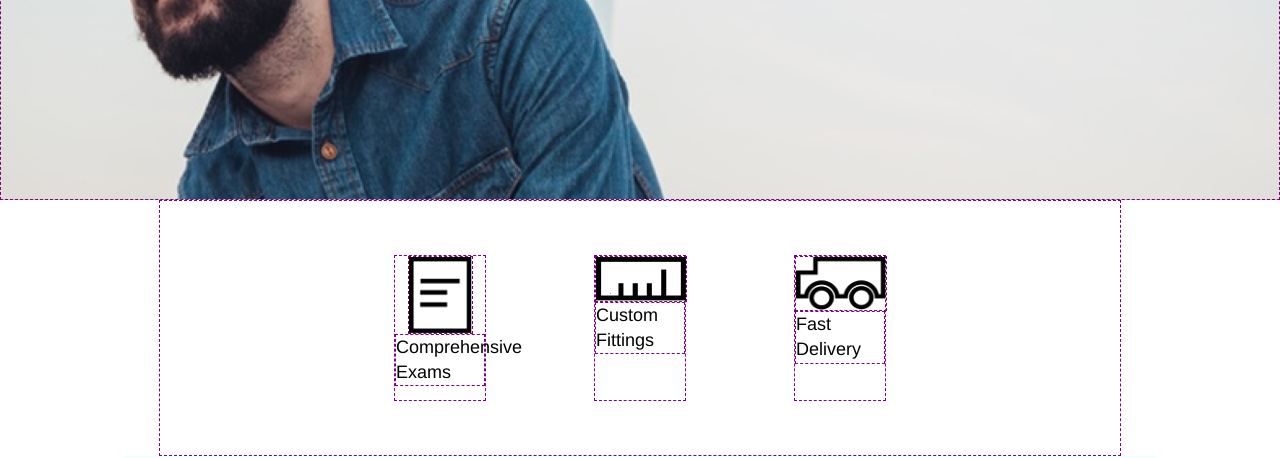
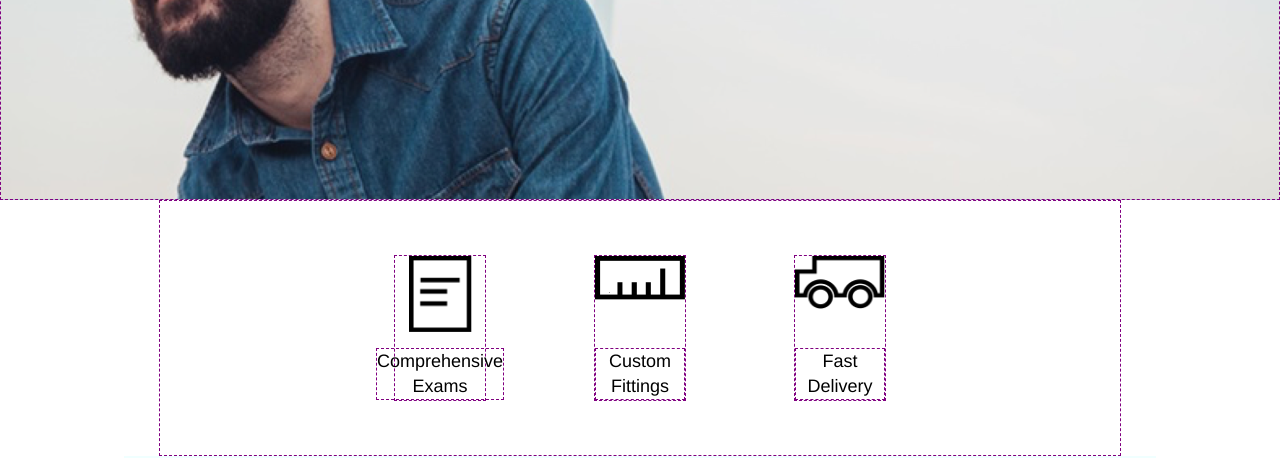
Before and after one commit to manelson32/tsoptics, a plain HTML site: page index.html in a window 1280 px wide. Shown: the part 360-818 px from the top of the page. Drawn offline with Linux system fonts and the light colour scheme.

Commit message:
Rewrite HTML and style Services section

```diff
--- a/index.html
+++ b/index.html
@@ -10,11 +10,10 @@
 
   <body>
 
+<!-- Banner, Header, and Byline Section -->
 
+    <div class="banner"> <!-- Background image holder -->
 
-
-
-    <div class="banner">
       <header class=" sitebox flex">
         <div class="logo flex">
           <img src="./resources/images/logo-white.png" alt="">
@@ -34,12 +33,10 @@
         <span class="">DON'T JUST LOOK, SEE.</span>
       </div>
 
-
-
     </div>
 
-
-
+<!-- Services Section -->
+<!--
     <div class="sitebox flex services">
       <div class="service">
         <div class="image-container exams">
@@ -69,6 +66,36 @@
       </div>
 
     </div>
+-->
+    <div class="sitebox flex services">
+
+      <div class="exams flex">
+        <img src="./resources/images/paper-icon.png" alt="">
+
+        <div class="caption">
+          <span>Comprehensive Exams</span>
+        </div>
+      </div>
+
+      <div class="fittings flex">
+        <img src="./resources/images/ruler-icon.png" alt="">
+
+        <div class="caption">
+          <span>Custom Fittings</span>
+        </div>
+      </div>
+
+      <div class="delivery flex">
+        <img src="./resources/images/truck-icon.png" alt="">
+
+        <div class="caption">
+          <span>Fast Delivery</span>
+        </div>
+      </div>
+
+    </div>
+
+<!-- Footer Section -->
 
     <footer class="flex sitebox">
       <img src="./resources/images/logo-black.png" alt="">
--- a/resources/css/style.css
+++ b/resources/css/style.css
@@ -74,36 +74,48 @@ header li {
   justify-content: center;
 }
 
-.service {
+.exams, .fittings, .delivery {
   height: 8rem;
   width: 5rem;
   margin: 3rem;
+  flex-direction: column;
+  align-items: center;
+  justify-content: space-between;
+}
+.exams img, .fittings img, .delivery img {
+  display: block;
+  height: auto;
+}
+.exams img {
+  width: 3.5rem;
+}
+.fittings img, .delivery img {
+  width: 5rem;
+}
+.caption {
+  text-align: center;
 }
 
-.service .image-container {
-
+.exams {/*
+  width: 3.5rem;*/
 }
 
-.exams {
-  width: 3.5rem;
+.fittings {/*
+  width: 5rem;*/
 }
 
-.fittings {
-  width: 5rem;
+.delivery {/*
+  width: 5rem;*/
 }
 
-.delivery {
-  width: 5rem;
+.image-container {/*
+  margin: auto;*/
 }
 
-.image-container {
-  margin: auto;
-}
-
-.image-container img {
+.image-container img {/*
   display: block;
   margin: auto;
-  width: 100%;
+  width: 100%;*/
 }
 
 /*  Footer Styles */
```
